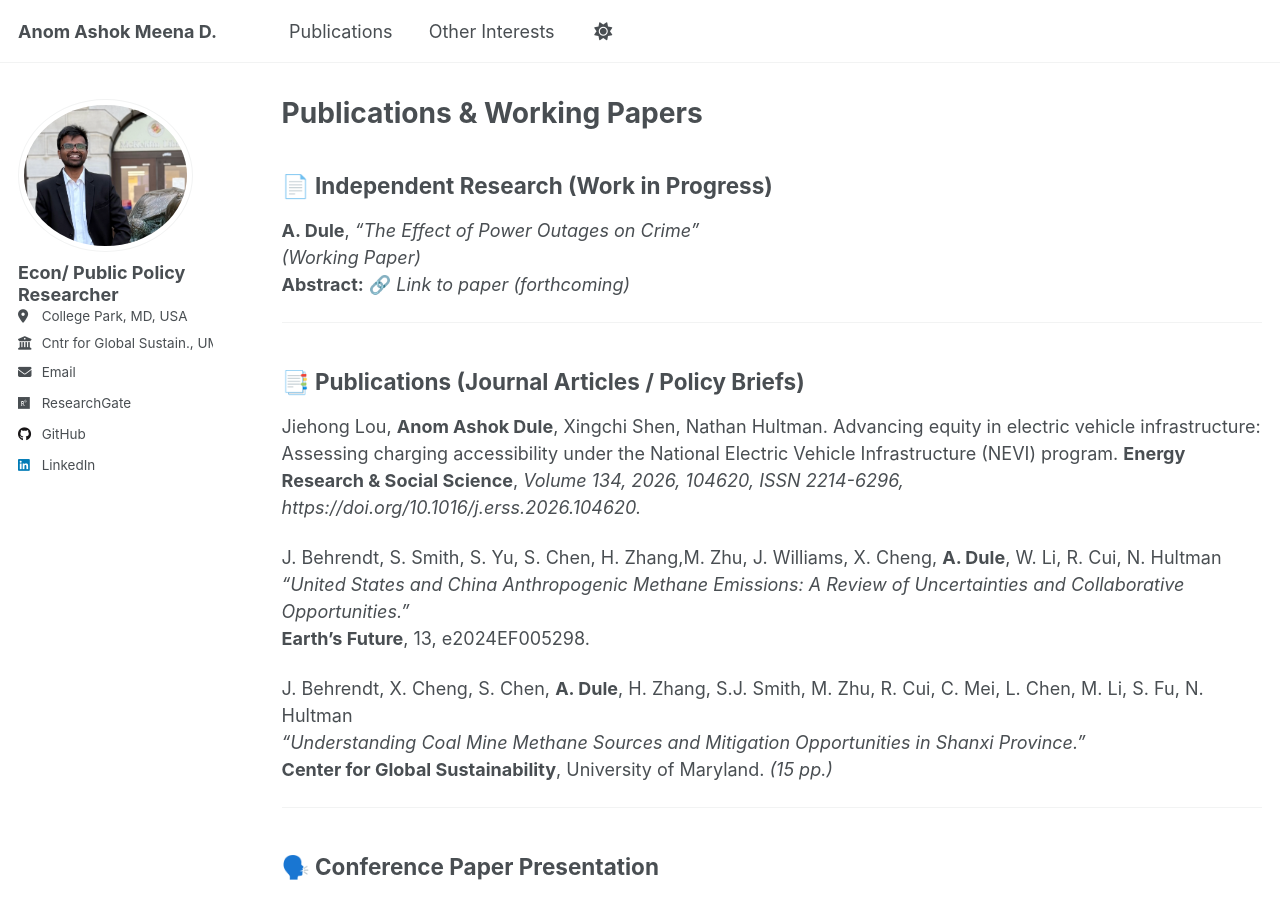
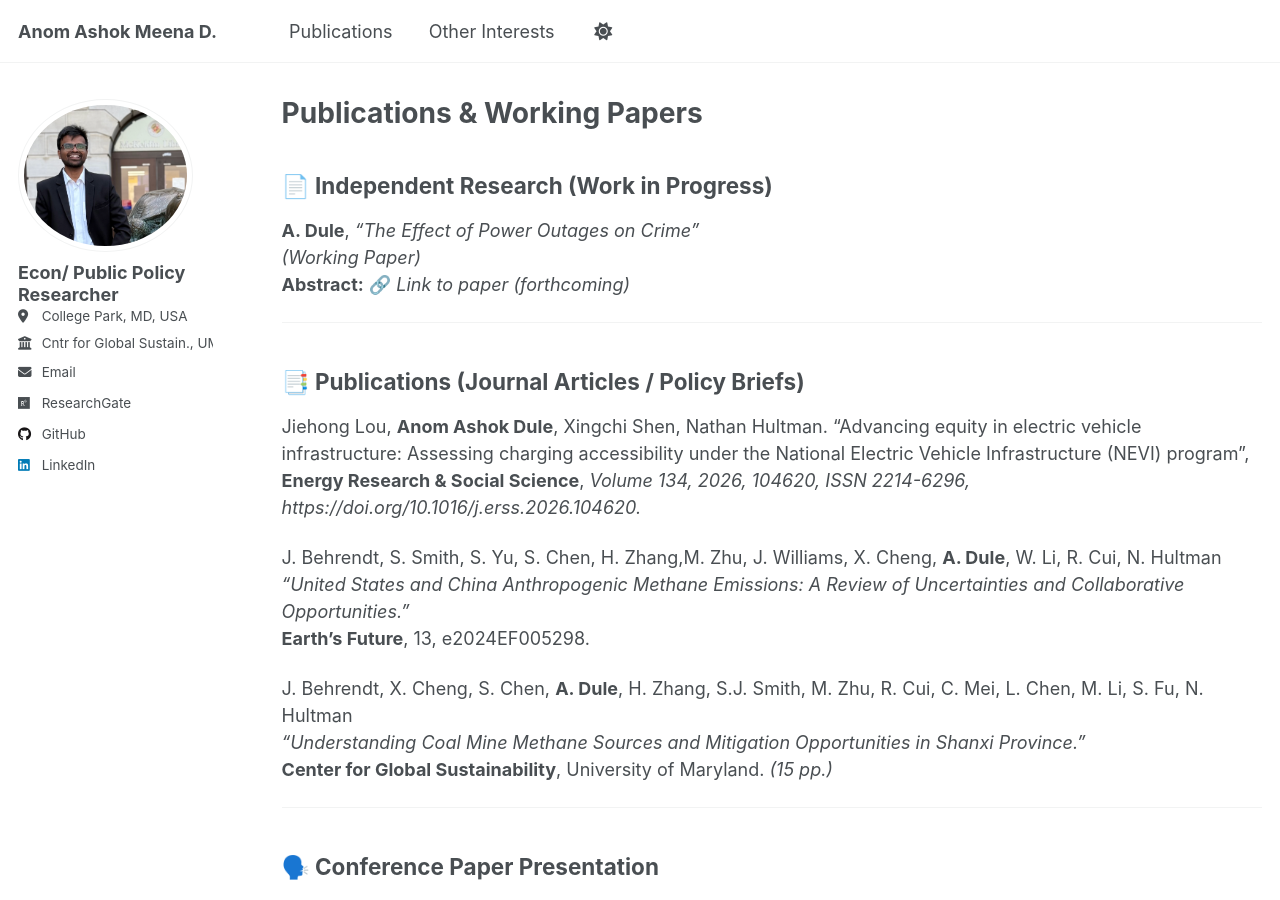
Before and after one commit to anomdule/anomdule.github.io, a Jekyll site: the page built from _pages/publications.md, in a window 1280 px wide and 900 px high. Built offline with Jekyll 4.4.1, drawn with Linux system fonts in a browser that asks for light colours; a script that is not in the unit is left out.

```diff
--- a/_pages/publications.md
+++ b/_pages/publications.md
@@ -16,7 +16,7 @@ author_profile: true
 ## 📑 Publications (Journal Articles / Policy Briefs)
 
 Jiehong Lou, **Anom Ashok Dule**, Xingchi Shen, Nathan Hultman.
-Advancing equity in electric vehicle infrastructure: Assessing charging accessibility under the National Electric Vehicle Infrastructure (NEVI) program.
+"Advancing equity in electric vehicle infrastructure: Assessing charging accessibility under the National Electric Vehicle Infrastructure (NEVI) program",
 **Energy Research & Social Science**, *Volume 134, 2026, 104620, ISSN 2214-6296, https://doi.org/10.1016/j.erss.2026.104620.*
 
 J. Behrendt, S. Smith, S. Yu, S. Chen, H. Zhang,M. Zhu, J. Williams, X. Cheng, **A. Dule**, W. Li, R. Cui, N. Hultman
```
